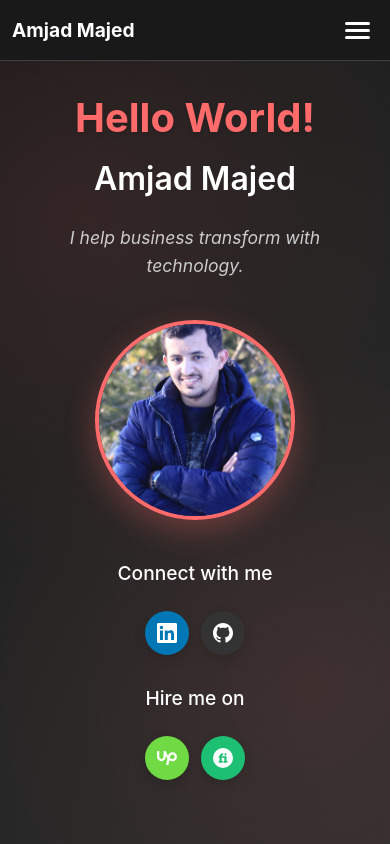
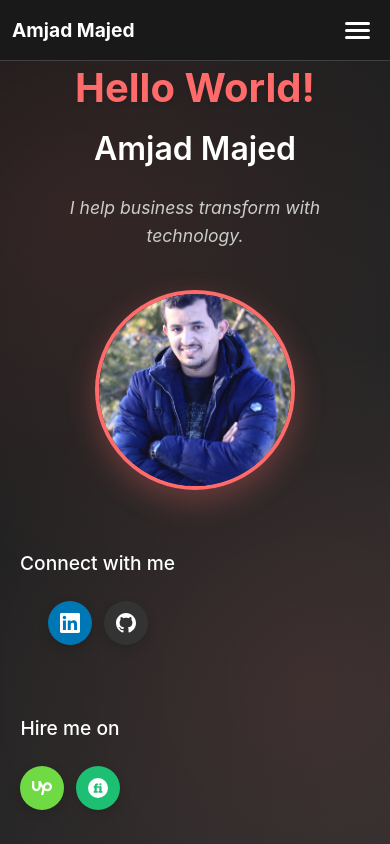
Before and after one commit to Amjad992/amjadmajed.com, a Next.js app: page / in a window 390 px wide. Built offline with nearby package versions, Linux system fonts and the light colour scheme.

Commit message:
Chores: set icons horizontally aligned

```diff
--- a/src/components/HeroSection.css
+++ b/src/components/HeroSection.css
@@ -35,6 +35,8 @@
   text-align: center;
   max-width: 1000px;
   margin: 0 auto;
+  display: flex;
+  flex-direction: column;
 }
 
 .hero-main {
@@ -43,6 +45,15 @@
   justify-content: center;
   gap: 60px;
   margin-bottom: 60px;
+  flex-wrap: wrap;
+}
+
+.sections-container {
+  display: flex;
+  justify-content: center;
+  align-items: flex-start;
+  gap: 80px;
+  margin-top: 20px;
   flex-wrap: wrap;
 }
 
@@ -99,7 +110,9 @@
 
 .social-section,
 .freelancing-section {
-  margin-bottom: 40px;
+  display: flex;
+  flex-direction: column;
+  align-items: center;
 }
 
 .social-title,
@@ -190,6 +203,15 @@
     height: 250px;
   }
 
+  .sections-container {
+    flex-direction: column;
+    gap: 40px;
+  }
+
+  .hero-content > .social-section {
+    margin-right: 0;
+  }
+
   .social-icons,
   .freelancing-icons {
     gap: 12px;
--- a/src/components/HeroSection.js
+++ b/src/components/HeroSection.js
@@ -84,6 +84,7 @@ const HeroSection = () => {
           </div>
 
           {/* Social Media Icons */}
+          <div className="sections-container">
             <div className="social-section">
               <h3 className="social-title">Connect with me</h3>
               <div className="social-icons">
@@ -126,6 +127,7 @@ const HeroSection = () => {
             </div>
           </div>
         </div>
+      </div>
     </section>
   );
 };
```
Lines whose indentation alone changed are shown as unchanged.
